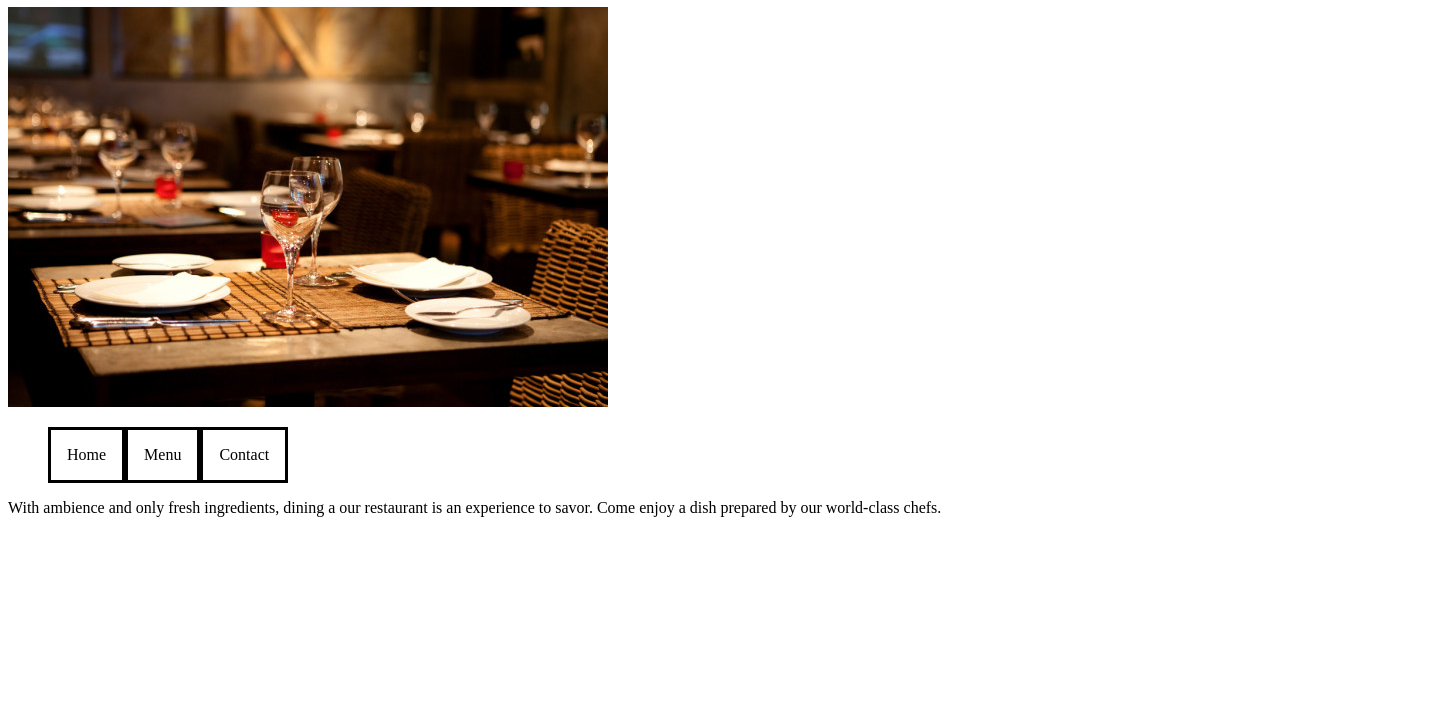
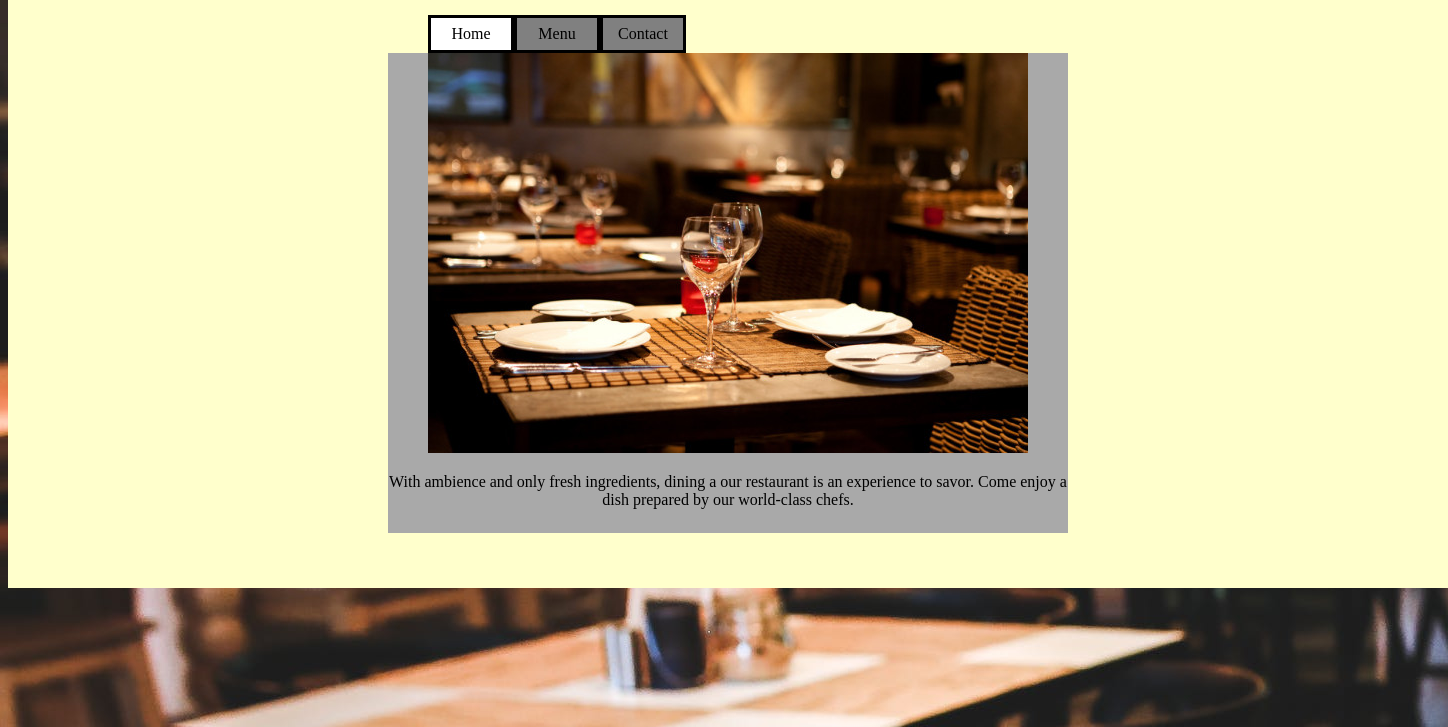
Before and after one commit to ahasanulhoque/restaurant-page, a website built with webpack: page dist/index.html in a window 1280 px wide. Shown: the part 73-800 px from the top of the page, 1448 px wide, since content can reach past the window. Built offline with nearby package versions, Linux system fonts and the light colour scheme.

Commit message:
Began styling: added centering and different styling to tabs as tabs are clicked

```diff
--- a/src/contact.js
+++ b/src/contact.js
@@ -1,6 +1,8 @@
 function showContactInfo(content){
     let contactInfo = document.createElement('div');
     let github = document.createElement('a');
+
+    contactInfo.classList.add('tab-copy');
 
     github.setAttribute('href','https://github.com/ahasanulhoque');
     github.setAttribute('target', '_blank');
--- a/src/index.js
+++ b/src/index.js
@@ -19,19 +19,28 @@ const TabController = (() => {
     let currentTab;
     navbar.onclick = (e) => {
         let tab = e.target.getAttribute('id');
+        e.target.classList.add('tab-active');
 
 
         if(tab == 'home' && currentTab != 'home'){
+            //Remove currently shown copy, add selected copy
             content.removeChild(content.lastChild);
             loadHome(content);
+            //Toggle tab classes to change styling
+            document.getElementById('menu').classList.remove('tab-active');
+            document.getElementById('contact').classList.remove('tab-active');
             currentTab = 'home';
         } else if (tab == 'menu' && currentTab != 'menu'){
             content.removeChild(content.lastChild);
             showMenu(content);
+            document.getElementById('home').classList.remove('tab-active');
+            document.getElementById('contact').classList.remove('tab-active');
             currentTab = 'menu';
         } else if (tab == 'contact' && currentTab != 'contact'){
             content.removeChild(content.lastChild);
             showContactInfo(content);
+            document.getElementById('home').classList.remove('tab-active');
+            document.getElementById('menu').classList.remove('tab-active');
             currentTab = 'contact';
         }
     }
--- a/src/menu.js
+++ b/src/menu.js
@@ -1,6 +1,8 @@
 function showMenu(content){
     let menu = document.createElement('div');
     let menuText = document.createElement('p');
+
+    menu.classList.add('tab-copy');
 
     menuText.innerHTML = 'Pasta carbonara - $15';
     menuText.innerHTML = menuText.innerHTML + 'Lasagna - $13';
--- a/src/page-load.js
+++ b/src/page-load.js
@@ -4,15 +4,12 @@ function loadPage(content){
 
     //Title and main image of page
     let title = document.createElement('h1');
-    let mainImage = document.createElement('img');
 
     //Navbar to select different tabs
     let navbar = document.createElement('ul');
     let navHome = document.createElement('li');
     let navMenu = document.createElement('li');
     let navContact = document.createElement('li');
-
-
 
     navHome.innerHTML = 'Home';
     navMenu.innerHTML = 'Menu';
@@ -23,34 +20,21 @@ function loadPage(content){
     navMenu.id = 'menu';
     navContact.id = 'contact';
 
-    navHome.classList.toggle('tab');
-    navMenu.classList.toggle('tab');
-    navContact.classList.toggle('tab');
+    navHome.classList.add('tab');
+    navMenu.classList.add('tab');
+    navContact.classList.add('tab');
 
-    navHome.style.border = 'solid';
-    navHome.style.padding = '1rem';
-    navMenu.style.border = 'solid';
-    navMenu.style.padding = '1rem';
-    navContact.style.border = 'solid';
-    navContact.style.padding = '1rem';
-
-    navbar.style.display = 'flex';
-    navbar.style['list-style-type'] = 'none';
+    navHome.classList.add('tab-active');
 
     title.innerHTML = "Ahasanul's restaurant";
-    mainImage.src = "../src/images/restaurant.jpg";
-
 
     content.appendChild(title);
-    content.appendChild(mainImage);
 
     navbar.appendChild(navHome);
     navbar.appendChild(navMenu);
     navbar.appendChild(navContact);
 
-
     content.appendChild(navbar);
-
 }
 
 function loadHome(content){
@@ -58,10 +42,15 @@ function loadHome(content){
 
     //The copy for the home tab, shown on initial page load
     let home = document.createElement('div');
+    let mainImage = document.createElement('img');
     let copy = document.createElement('p');
 
+    home.classList.add('tab-copy');
+
+    mainImage.src = "../src/images/restaurant.jpg";
     copy.innerHTML = "With ambience and only fresh ingredients, dining a our restaurant is an experience to savor. Come enjoy a dish prepared by our world-class chefs.";
 
+    home.appendChild(mainImage);
     home.appendChild(copy);
     content.appendChild(home);
 }
```
Also changed, not shown: dist/index.html, dist/main.js, dist/style.css (added), src/images/background.jpg (added).
